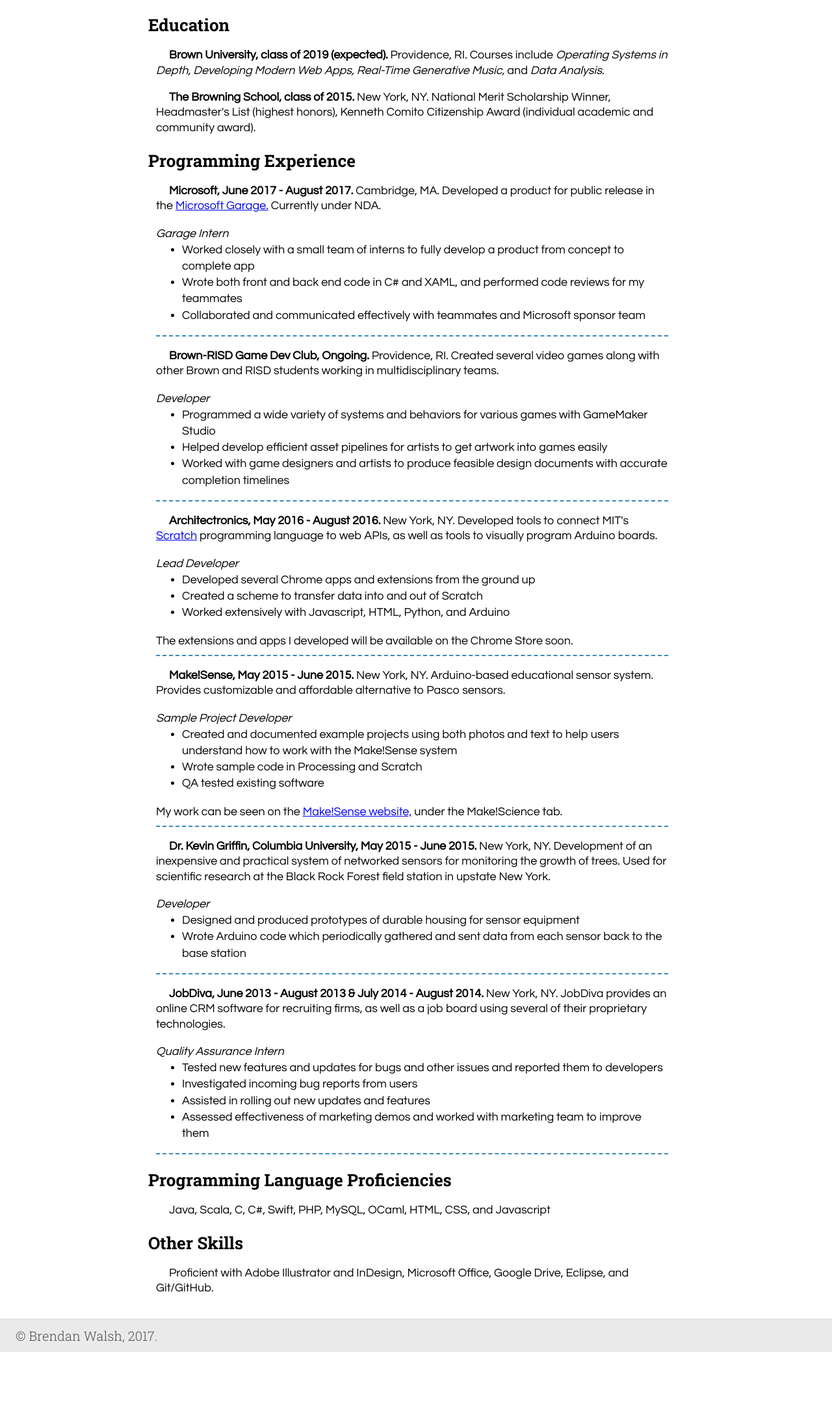
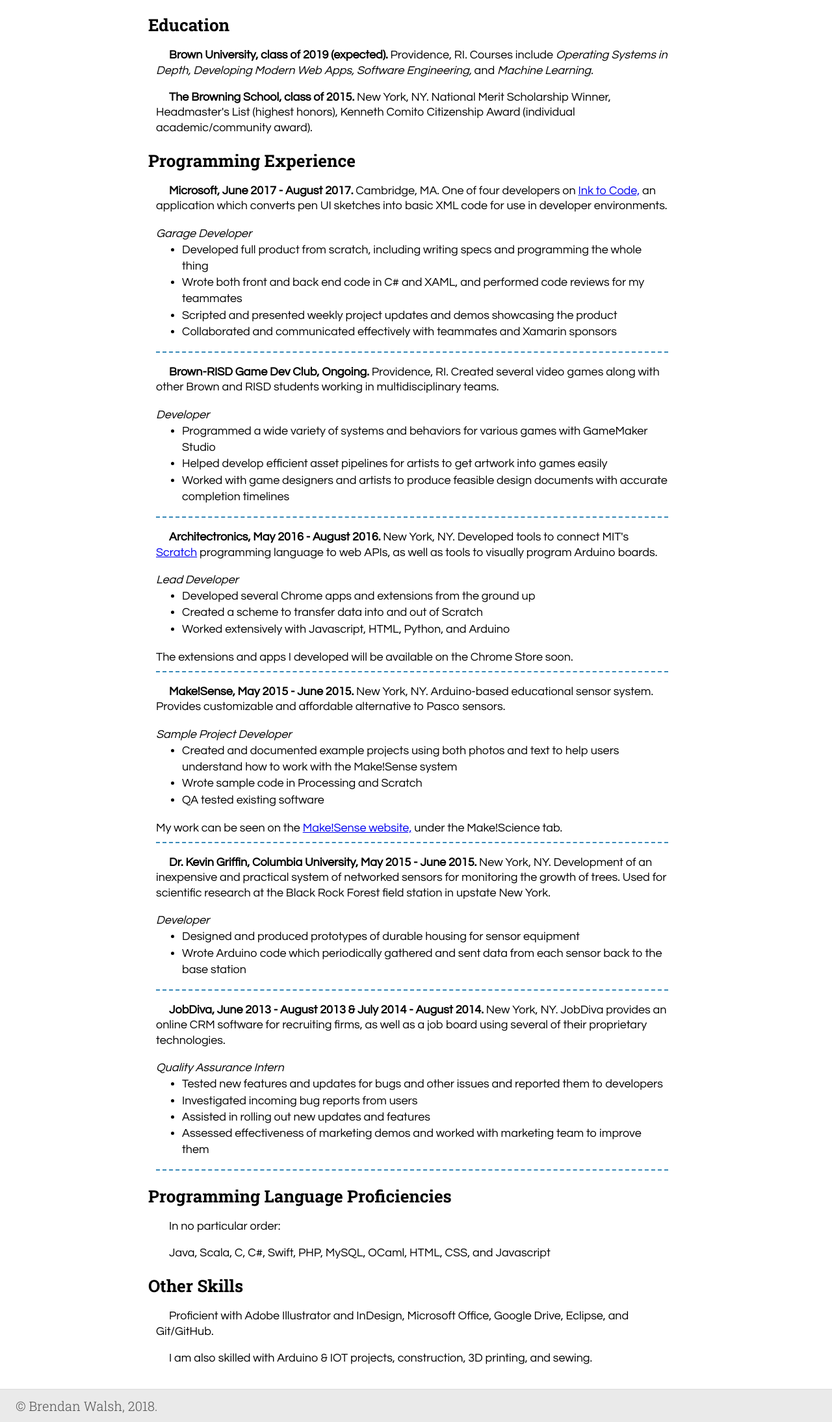
Before and after one commit to Shanghai-/shanghai-.github.io, a plain HTML site: page resume.html in a window 1280 px wide. Shown: the part 243-2432 px from the top of the page at 65% size. Before the commit the page ends 2324 px from the top, so only its background shows below. Drawn offline with Linux system fonts and the light colour scheme.

Commit message:
added Ink to Code to resume and projects, and updated Copyright years

```diff
--- a/resume.html
+++ b/resume.html
@@ -33,18 +33,19 @@
 
 			<h2>Education</h2>
 			<div class="resume-section">
-				<p><strong>Brown University, class of 2019 (expected).</strong> Providence, RI. Courses include <em>Operating Systems in Depth, Developing Modern Web Apps, Real-Time Generative Music, </em> and <em>Data Analysis.</em></p>
-				<p><strong>The Browning School, class of 2015.</strong> New York, NY. National Merit Scholarship Winner, Headmaster's List (highest honors), Kenneth Comito Citizenship Award (individual academic and community award).</p>
+				<p><strong>Brown University, class of 2019 (expected).</strong> Providence, RI. Courses include <em>Operating Systems in Depth, Developing Modern Web Apps, Software Engineering, </em> and <em>Machine Learning.</em></p>
+				<p><strong>The Browning School, class of 2015.</strong> New York, NY. National Merit Scholarship Winner, Headmaster's List (highest honors), Kenneth Comito Citizenship Award (individual academic/community award).</p>
 			</div>
 
 			<h2>Programming Experience</h2>
 			<div class="resume-section">
-				<p><strong>Microsoft, June 2017 - August 2017.</strong> Cambridge, MA. Developed a product for public release in the <a href="https://www.microsoft.com/en-us/garage/">Microsoft Garage.</a> Currently under NDA.</p>
-				<em>Garage Intern</em>
+				<p><strong>Microsoft, June 2017 - August 2017.</strong> Cambridge, MA. One of four developers on <a href="https://www.microsoft.com/en-us/garage/profiles/ink-to-code/">Ink to Code,</a> an application which converts pen UI sketches into basic XML code for use in developer environments.</p>
+				<em>Garage Developer</em>
 				<ul>
-					<li>Worked closely with a small team of interns to fully develop a product from concept to complete app</li>
+					<li>Developed full product from scratch, including writing specs and programming the whole thing</li>
 					<li>Wrote both front and back end code in C# and XAML, and performed code reviews for my teammates</li>
-					<li>Collaborated and communicated effectively with teammates and Microsoft sponsor team</li>
+					<li>Scripted and presented weekly project updates and demos showcasing the product</li>
+					<li>Collaborated and communicated effectively with teammates and Xamarin sponsors</li>
 				</ul>
 				<hr>
 
@@ -98,17 +99,19 @@
 
 			<h2>Programming Language Proficiencies</h2>
 			<div class="resume-section">
+				<p>In no particular order:</p>
 				<p>Java, Scala, C, C#, Swift, PHP, MySQL, OCaml, HTML, CSS, and Javascript</p>
 			</div>
 
 			<h2>Other Skills</h2>
 			<div class="resume-section">
 				<p>Proficient with Adobe Illustrator and InDesign, Microsoft Office, Google Drive, Eclipse, and Git/GitHub.</p>
+				<p>I am also skilled with Arduino &amp; IOT projects, construction, 3D printing, and sewing.</p>
 			</div>
 		</div>
 	</main>
 	<footer>
-		&copy; Brendan Walsh, 2017.
+		&copy; Brendan Walsh, 2018.
 	</footer>
 </body>
 </html>
```
Also changed, not shown: about.html (+3 -3 lines), barbados.html (+1 -1 lines), contact.html (+1 -1 lines), index.html (+1 -1 lines), projects.html (+15 -1 lines), images/projects/modern.png (added).
